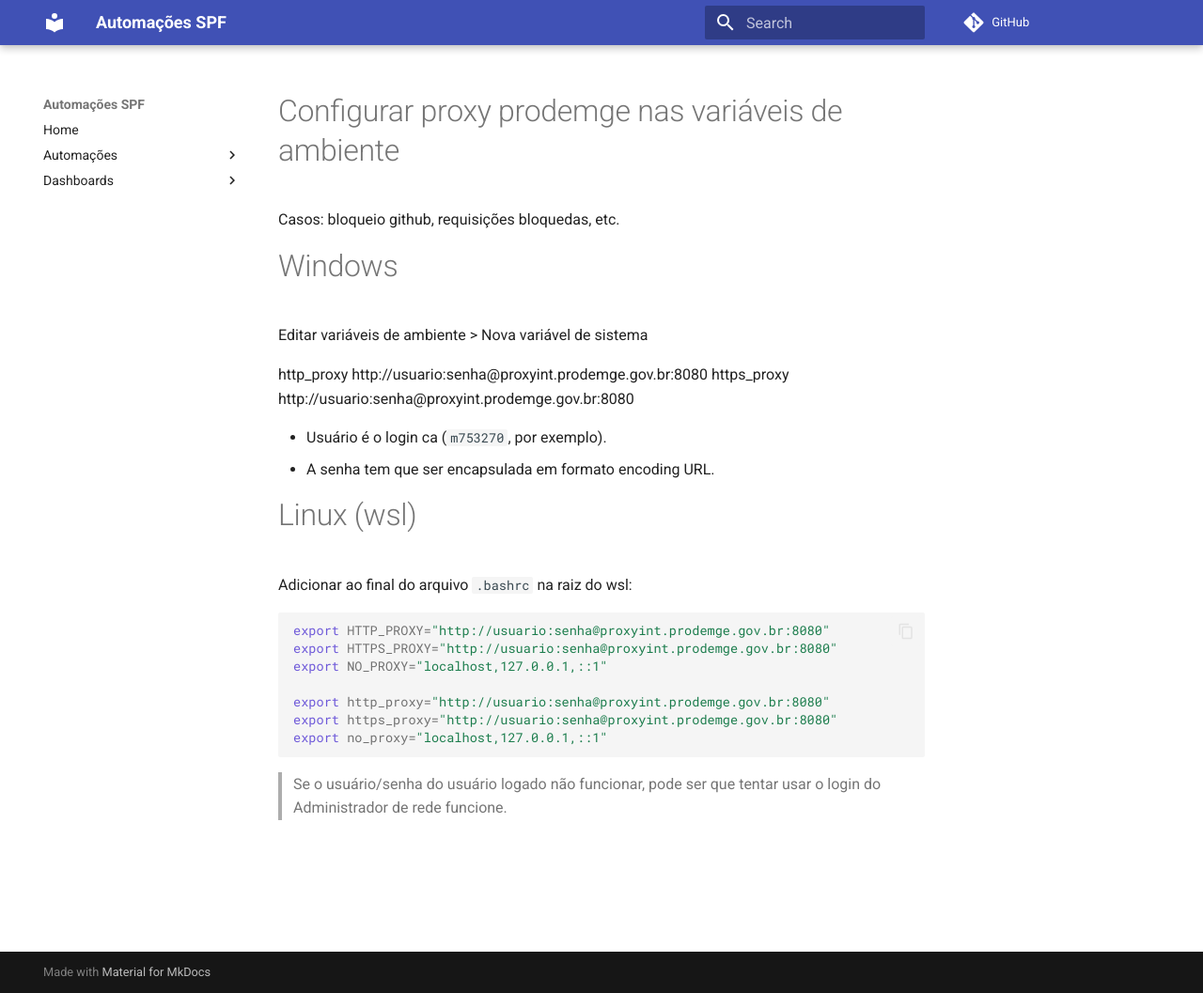
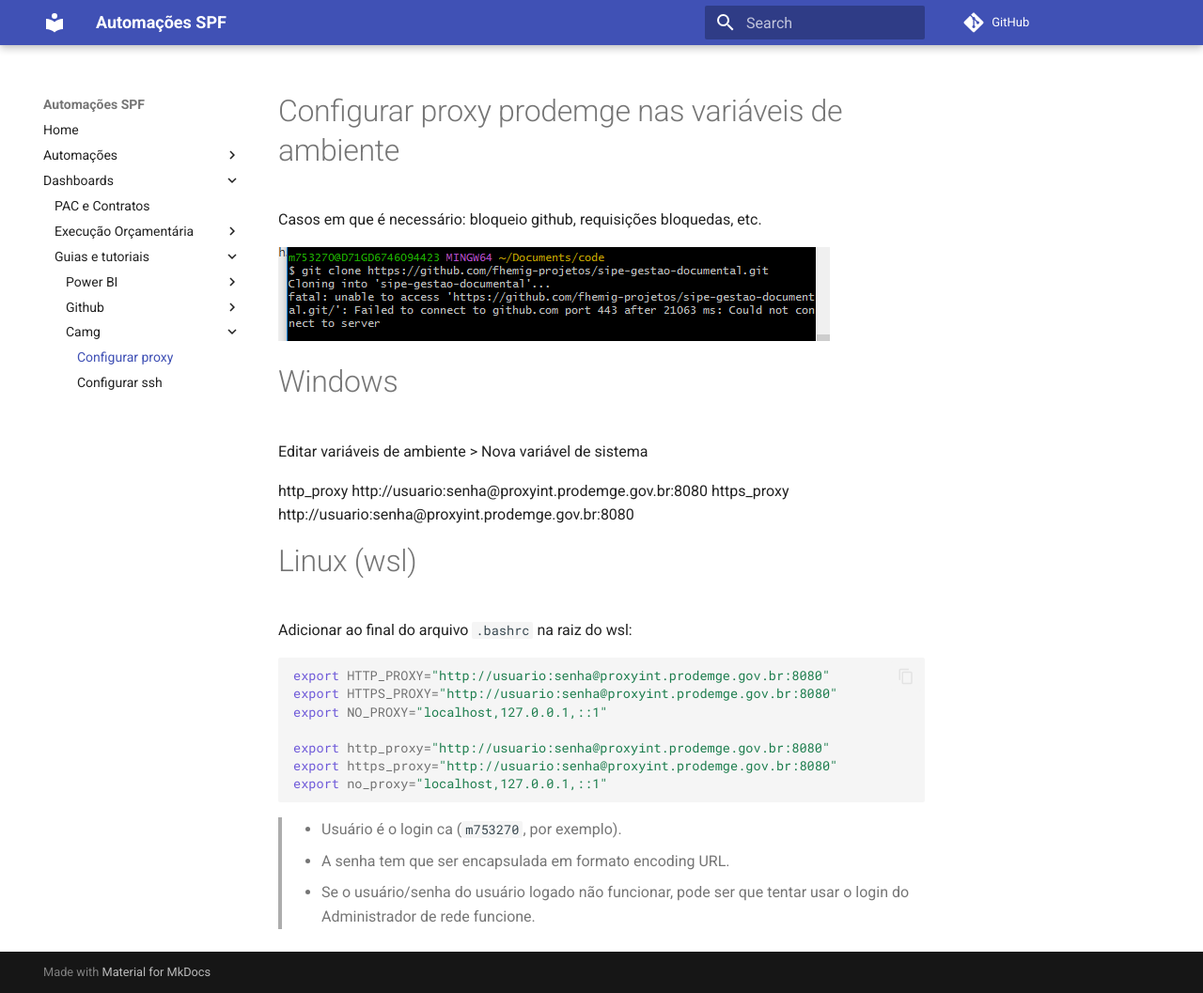
Before and after one commit to SPF-SEPLAG/docs-spf, an MkDocs documentation site: the page built from docs/guides/camg/config_proxy.md, in a window 1280 px wide and 1057 px high. Shown: the whole window at 94% size. Built offline with MkDocs 1.6.1 and Material for MkDocs 9.7.7, drawn with Linux system fonts in a browser that asks for light colours; comment, search, counter and statistics services are not loaded.

Commit message:
Create tutorial proxy config URL

````diff
--- a/docs/guides/camg/config_proxy.md
+++ b/docs/guides/camg/config_proxy.md
@@ -1,5 +1,7 @@
 # Configurar proxy prodemge nas variáveis de ambiente
-Casos: bloqueio github, requisições bloquedas, etc.
+Casos em que é necessário: bloqueio github, requisições bloquedas, etc.
+
+![Erro Camg Proxy Github](../../images/tutoriais_camg/error-proxy-github.png)
 
 # Windows
 Editar variáveis de ambiente > Nova variável de sistema
@@ -25,4 +24,6 @@ export https_proxy="http://usuario:senha@proxyint.prodemge.gov.br:8080"
 export no_proxy="localhost,127.0.0.1,::1"
 ```
 
-> Se o usuário/senha do usuário logado não funcionar, pode ser que tentar usar o login do Administrador de rede funcione.
+> - Usuário é o login ca (`m753270`, por exemplo).
+- A senha tem que ser encapsulada em formato encoding URL.
+- Se o usuário/senha do usuário logado não funcionar, pode ser que tentar usar o login do Administrador de rede funcione.
--- a/mkdocs.yml
+++ b/mkdocs.yml
@@ -37,10 +37,14 @@ nav:
         - Workflow Github Actions: dashboards/dpo/placeholder3.md
       - Guias e tutoriais:
         - Power BI:
-          - Carregar dados PBI: dashboards/guides/pbi/carregar_dados.md
-          - Configurar Modelo Semântico PBI: dashboards/guides/pbi/configurar_modelo_semantico.md
+          - Carregar dados PBI: guides/pbi/carregar_dados.md
+          - Configurar Modelo Semântico PBI: guides/pbi/configurar_modelo_semantico.md
         - Github:
-          - Criar repositório github: dashboard/guides/github/criar_repo.md
-          - Github Actions: dashboards/guides/github/github_actions.md
-          - Criar Secrets e PAT: dashboards/guides/github/criar_secrets_pat.md
-          - Access Token e Refresh Token: dashboards/guides/github/access_refresh_tokens.md
+          - Criar repositório github: guides/github/criar_repo.md
+          - Github Actions: guides/github/conceitos/github_actions.md
+          - Criar Secrets e PAT: guides/github/criar_secrets_pat.md
+          - Access Token e Refresh Token: guides/github/conceitos/access_refresh_tokens.md
+          - Criar SSH: guides/github/conceitos/criar_ssh.md
+        - Camg:
+          - Configurar proxy: guides/camg/config_proxy.md
+          - Configurar ssh: guides/camg/config_ssh.md
````
Also changed, not shown: other parts of docs/guides/camg/config_proxy.md (+0 -3 lines), docs/images/tutoriais_camg/error-proxy-github.png (added).
